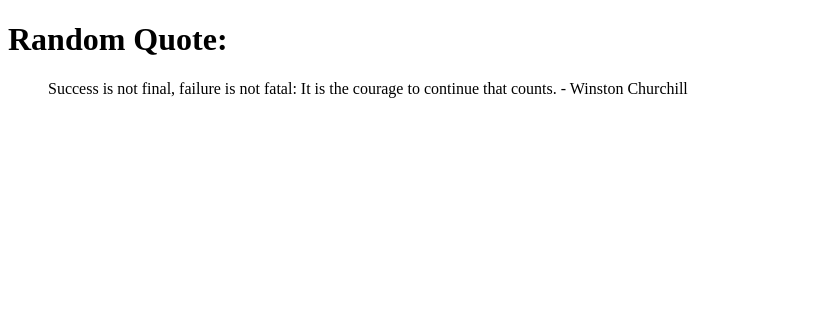
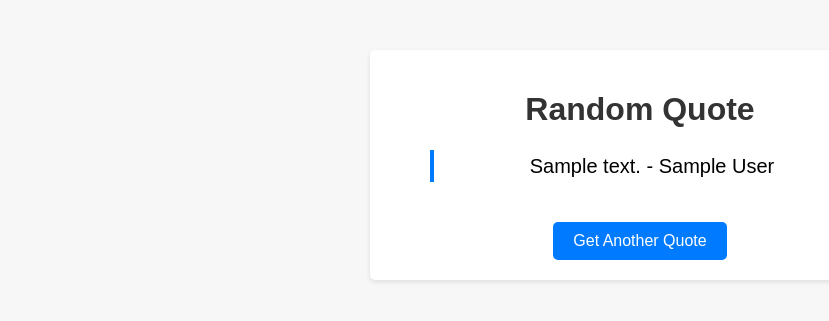
Before and after one commit to mydadisalive/flask-demo, a Flask app: page / in a window 1280 px wide. Shown: the top 321 px of the page, without its empty margins (0-829 px from the left). Run offline with Flask 3, Linux system fonts and the light colour scheme; a database or web service that is not in the repository returns one stand-in record (values such as "Sample title"); data that the repository does not hold is empty.

Commit message:
quote app

```diff
--- a/app.py
+++ b/app.py
@@ -2,21 +2,30 @@
 
 from flask import Flask, render_template
 import random
+import requests
 
 app = Flask(__name__)
 
 # A list of quotes. You can add more quotes here.
-quotes = [
-    "The only limit to our realization of tomorrow will be our doubts of today. - Franklin D. Roosevelt",
-    "The only way to do great work is to love what you do. - Steve Jobs",
-    "Success is not final, failure is not fatal: It is the courage to continue that counts. - Winston Churchill",
-    "The future belongs to those who believe in the beauty of their dreams. - Eleanor Roosevelt",
-    "In three words I can sum up everything I've learned about life: It goes on. - Robert Frost",
-]
+# quotes = [
+#     "The only limit to our realization of tomorrow will be our doubts of today. - Franklin D. Roosevelt",
+#     "The only way to do great work is to love what you do. - Steve Jobs",
+#     "Success is not final, failure is not fatal: It is the courage to continue that counts. - Winston Churchill",
+#     "The future belongs to those who believe in the beauty of their dreams. - Eleanor Roosevelt",
+#     "In three words I can sum up everything I've learned about life: It goes on. - Robert Frost",
+# ]
+
+def get_random_quote():
+    response = requests.get("https://api.forismatic.com/api/1.0/?method=getQuote&lang=en&format=json")
+    if response.status_code == 200:
+        quote_data = response.json()
+        return f"{quote_data['quoteText']} - {quote_data['quoteAuthor']}"
+    return "Unable to fetch a quote at the moment."
 
 @app.route('/')
 def index():
-    random_quote = random.choice(quotes)
+    # random_quote = random.choice(quotes)
+    random_quote = get_random_quote()
     return render_template('index.html', quote=random_quote)
 
 if __name__ == '__main__':
--- /dev/null
+++ b/static/styles.css
@@ -0,0 +1,43 @@
+/* static/styles.css */
+
+body {
+    font-family: Arial, sans-serif;
+    text-align: center;
+    background-color: #f7f7f7;
+    margin: 0;
+}
+
+.container {
+    max-width: 500px;
+    margin: 50px auto;
+    padding: 20px;
+    background-color: #fff;
+    border-radius: 5px;
+    box-shadow: 0 2px 5px rgba(0, 0, 0, 0.1);
+}
+
+h1 {
+    color: #333;
+}
+
+blockquote {
+    font-size: 20px;
+    line-height: 1.6;
+    border-left: 4px solid #007bff;
+    padding-left: 20px;
+}
+
+button {
+    margin-top: 20px;
+    padding: 10px 20px;
+    font-size: 16px;
+    background-color: #007bff;
+    color: #fff;
+    border: none;
+    border-radius: 5px;
+    cursor: pointer;
+}
+
+button:hover {
+    background-color: #0056b3;
+}
--- a/templates/index.html
+++ b/templates/index.html
@@ -4,11 +4,15 @@
 <html>
 <head>
     <title>Random Quote App</title>
+    <link rel="stylesheet" href="{{ url_for('static', filename='styles.css') }}">
 </head>
 <body>
-    <h1>Random Quote:</h1>
-    <blockquote>
-        <p>{{ quote }}</p>
-    </blockquote>
+    <div class="container">
+        <h1>Random Quote</h1>
+        <blockquote>
+            <p>{{ quote }}</p>
+        </blockquote>
+        <button onclick="window.location.reload();">Get Another Quote</button>
+    </div>
 </body>
 </html>
```
